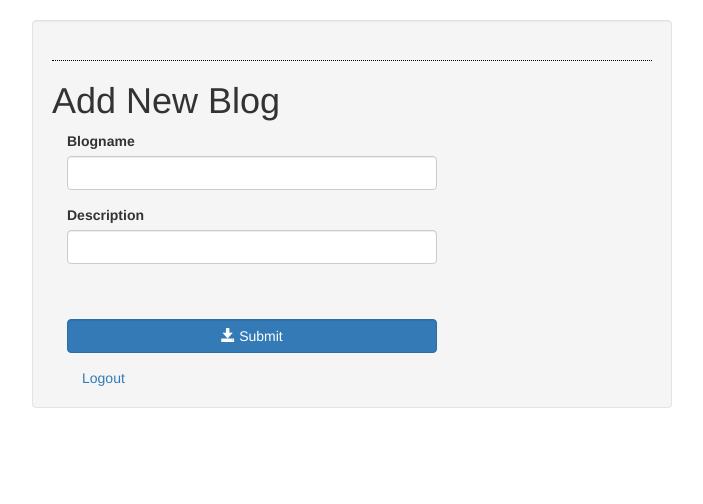
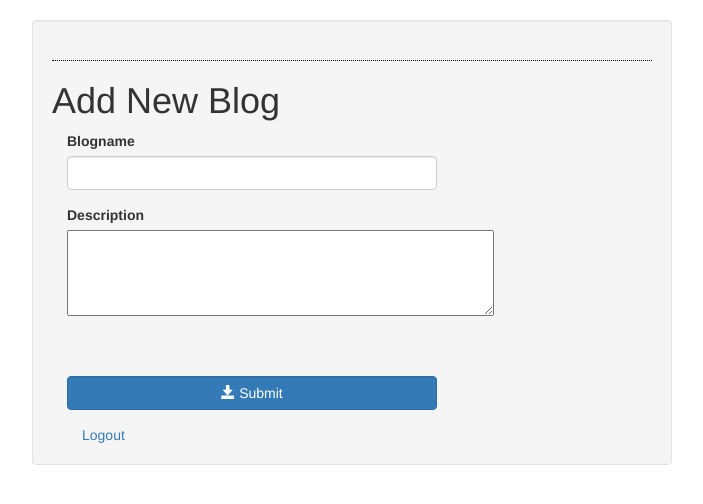
Before and after one commit to guneshprasads/Blog_app-Backend-only-, a Django app: page /newblog/ in a window 1280 px wide. Shown: the part 50-554 px from the top of the page, without its empty margins (288-991 px from the left). Run offline with Django 3.2, Linux system fonts and the light colour scheme; some libraries are stand-ins or nearby versions.

Commit message:
completed

```diff
--- a/project/blog/templates/newblog.html
+++ b/project/blog/templates/newblog.html
@@ -10,7 +10,7 @@
         </div>
         <div class="form-group">
             <label for="description">Description</label>
-            <input type="text" name="description" class="form-control" required="required">
+            <textarea id="description" name="description" rows="4" cols="50"></textarea>
         </div>
         <center><label class="text-danger">{{ msg }}</label></center>
         <br />
```
